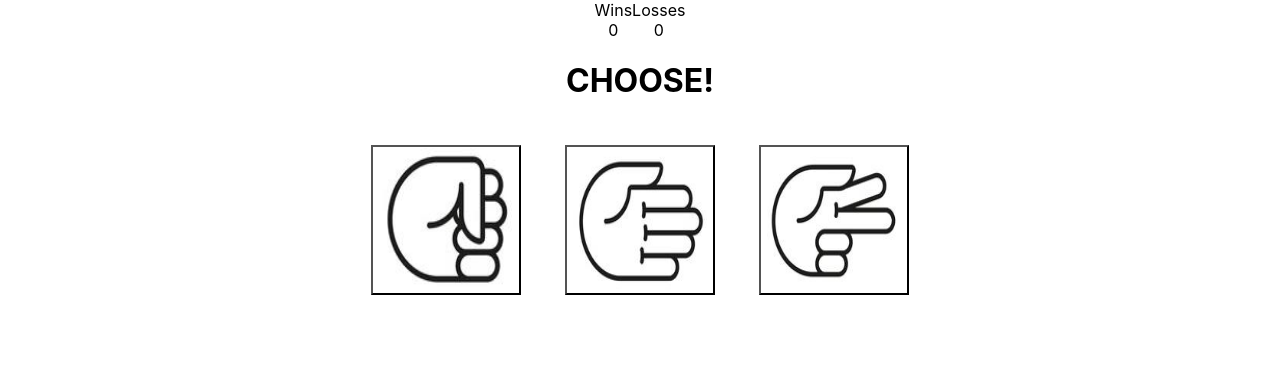
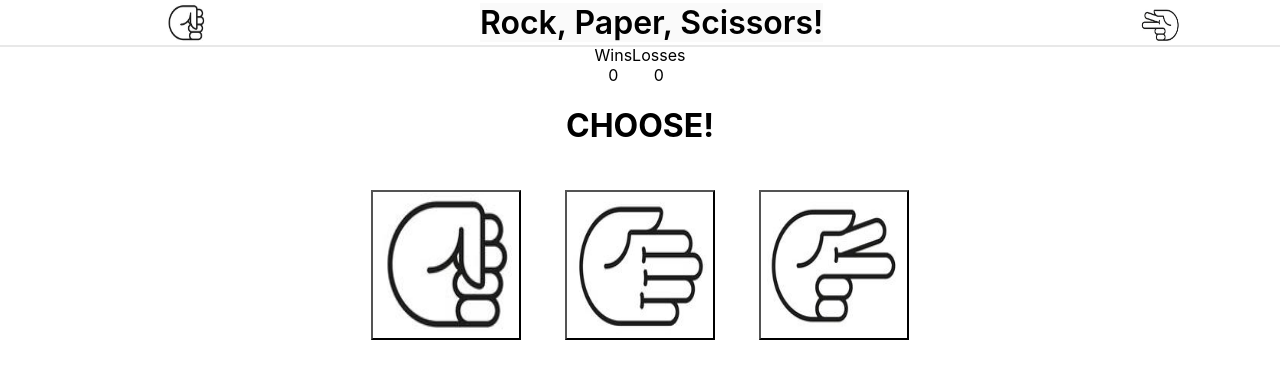
Before and after one commit to pkiecun/rps-ui, a React (Create React App) app in the folder rps/: page /solo in a window 1280 px wide. Shown: the top 378 px of the page. Built offline with nearby package versions, Linux system fonts and the light colour scheme; what react-animations would draw is missing.

Commit message:
working navbar

```diff
--- a/rps/src/App.js
+++ b/rps/src/App.js
@@ -3,15 +3,18 @@ import './App.css';
 import { SoloGame } from './Components/SoloGame';
 import Messenger from './Components/Messenger';
 import { BrowserRouter, Routes, Route } from 'react-router-dom';
+import {Navbar} from './Components/Navbar';
 
 function App() {
   return (
 
     <BrowserRouter>
+     <Navbar/>
     <Routes>
       <Route path="/" element={<Home/>}/>
       <Route path="/solo" element={<SoloGame/>}/>
       <Route path="/multi" element={<Messenger/>}/>
+      {/* <Route path='/login' element={<Login/>}/> */}
       {/* <Route path="/result/" element={<Result {...round}/>}/> */}
       </Routes>
     </BrowserRouter>
--- a/rps/src/Components/Home.tsx
+++ b/rps/src/Components/Home.tsx
@@ -1,6 +1,7 @@
 import React, { useEffect, useState } from "react";
 import { useNavigate } from "react-router-dom";
 import "./Home.css";
+import { Navbar } from "./Navbar";
 // import { Result } from "./Result";
 // import RockP1 from "../Images/RockP1.jpg";
 // import PaperP1 from "../Images/PaperP1.jpg";
@@ -29,6 +30,7 @@ export const Home: React.FC = () => {
   return (
     <div className="wholePage">
           {/* <button onClick={enterQueue}>Multi</button> */}
+          {/* <Navbar/> */}
           <button id = "1" onClick={handleClick}>Solo</button>
           <button id = "2" onClick={handleClick}>Multi-player</button>
           {/* <Messenger/> */}
--- a/rps/src/Components/Messenger.css
+++ b/rps/src/Components/Messenger.css
@@ -70,3 +70,7 @@
     margin-top: 40px;
     left: 30vw;
 }
+
+li{
+    list-style: none;
+}
--- /dev/null
+++ b/rps/src/Components/Navbar.css
@@ -0,0 +1,83 @@
+
+.navbar{
+    display: flex;
+    width: 100vw;
+    align-items: center;
+    position: sticky;
+    overflow: hidden;
+    top: 0;
+    z-index: 11;
+    background-color: #fff;
+    height: 45px;
+    box-shadow: 0px 2px 0px rgba(0, 0, 0, 0.09);
+}
+
+.nameImg{
+    display: flex;
+    position: relative;
+    left: 13%;
+    cursor: pointer;
+    height: 40px;
+    width: 40px;
+}
+
+.searchBar{
+    position: absolute;
+    display: flex;
+    margin: 0 auto;
+    font-weight: 600;
+    left: 37.5%;
+    box-sizing: border-box;
+    background: #FAFAFA;
+    cursor: pointer;
+}
+
+/* .searchBar::placeholder{
+    color: #999;
+    font-family: 'Roboto', sans-serif;
+    font-style: normal;
+    font-weight: 300;
+    font-size: 12px;
+    line-height: 14px;
+    display: flex;
+    text-align: center;
+} */
+
+.profileImg{
+    display: flex;
+    position: absolute;
+    right: 100px;
+    top: 5px;
+    height: 40px;
+    width: 40px;
+}
+
+.login-Button{
+    position: fixed;
+    background-color: #fff;
+    border: 1px solid #E6E6E6;
+    border-radius: 2px;
+    right: 100px;
+    top: 42px;
+    width: 102px;
+    height: 47px;
+    text-align: center;
+    z-index: 45;
+    cursor: pointer;
+}
+
+.loginText{
+    display: flex;
+    position: absolute;
+    align-self: center;
+    top: -3px;
+    left: 30px;
+}
+
+.logoutText{
+    display: flex;
+    position: absolute;
+    align-self: center;
+    top: -3px;
+    left: 27px;
+}
--- /dev/null
+++ b/rps/src/Components/Navbar.tsx
@@ -0,0 +1,59 @@
+import React, { useEffect, useState } from "react";
+import { useLocation, useNavigate } from "react-router-dom";
+import RockP1 from '../Images/RockP1.jpg';
+import ScissorsP2 from '../Images/ScissorsP2.jpg';
+import './Navbar.css';
+
+export const Navbar: React.FC = () => {
+
+    const Navigator = useNavigate();
+    const [isHovering, setIsHovering] = useState(false);
+    const location = useLocation();
+    const [loggedIn, setLoggedIn] = useState(false);
+    const handleMouseOver = () => {setIsHovering(true);};
+    const handleMouseOut = () => {setIsHovering(false);};
+
+    const handleClick = (event: React.MouseEvent<HTMLElement>) => {
+        if(event.currentTarget.id === "nameImg"){
+            Navigator('/');
+        }
+        // if(event.currentTarget.id === "loginText"){
+        //     //Navigator('/login');
+        // }
+        // if(event.currentTarget.id === "logoutText"){
+        //     //handle logout
+        // }
+
+
+    }
+
+    useEffect(() => {
+        // if invalid token, redirect to login
+        // apiValidateLogin(localStorage.getItem("token")).then(result => {
+        //     if(result){
+        //         setLoggedIn(result)
+        //     }})
+        //     .catch(error=>{
+        //         localStorage.setItem("token", null);
+        //         //Navigator('/login')
+        // });
+                // eslint-disable-next-line
+        }, [loggedIn])
+
+    return(
+        <div className = "navbar">
+            <img className = "nameImg" id = "nameImg" src = {RockP1} onClick={handleClick} alt = "logo"/>
+            {/* {location.pathname === "/" ?  */}
+            <>
+             <h1 title = "searchBar" id='nameImg' className = "searchBar" onClick={handleClick}>Rock, Paper, Scissors!</h1>
+            <div >
+                <img className = "profileImg" id = "profileImg" src = {ScissorsP2} onMouseOver={handleMouseOver} onMouseOut={handleMouseOut} alt = "profile-icon"/>
+                 <div className = "login-Button" id = "login" style={{display: isHovering ? 'block' : 'none' }} onMouseOver={handleMouseOver} onMouseOut={handleMouseOut} >
+                     {loggedIn ? <p className = "logoutText" title="logout" id="logout" onClick={handleClick}>Logout</p> : <p className = "loginText" onClick={handleClick}>Login</p>}
+                </div>
+            </div>
+            </>
+            {/*  : <></> } */}
+        </div>
+    );
+}
```
